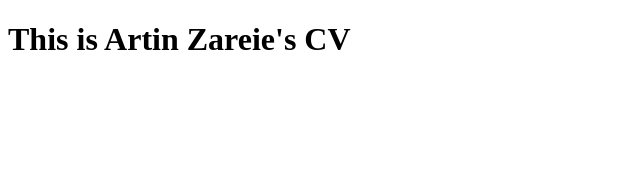
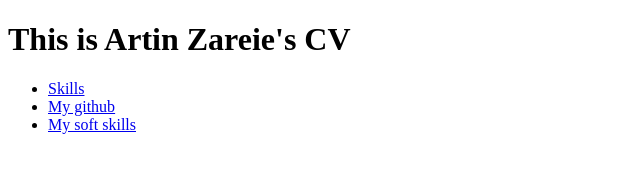
Before and after one commit to artinZareie/az_hw2, a plain HTML site: page index.html in a window 1280 px wide. Shown: the whole page, without its empty margins (0-640 px from the left). Drawn offline with Linux system fonts and the light colour scheme.

Commit message:
Added lists

```diff
--- a/index.html
+++ b/index.html
@@ -11,5 +11,17 @@
         This is Artin Zareie's CV
     </h1>
 
+    <ul class="pages">
+        <li class="page-item">
+            <a href="./skills.html" class="link">Skills</a>
+        </li>
+        <li class="page-item">
+            <a href="https://github.com/artinZareie" class="link">My github</a>
+        </li>
+        <li class="page-item">
+            <a href="./sskills.html" class="link">My soft skills</a>
+        </li>
+    </ul>
+
 </body>
 </html>
```
